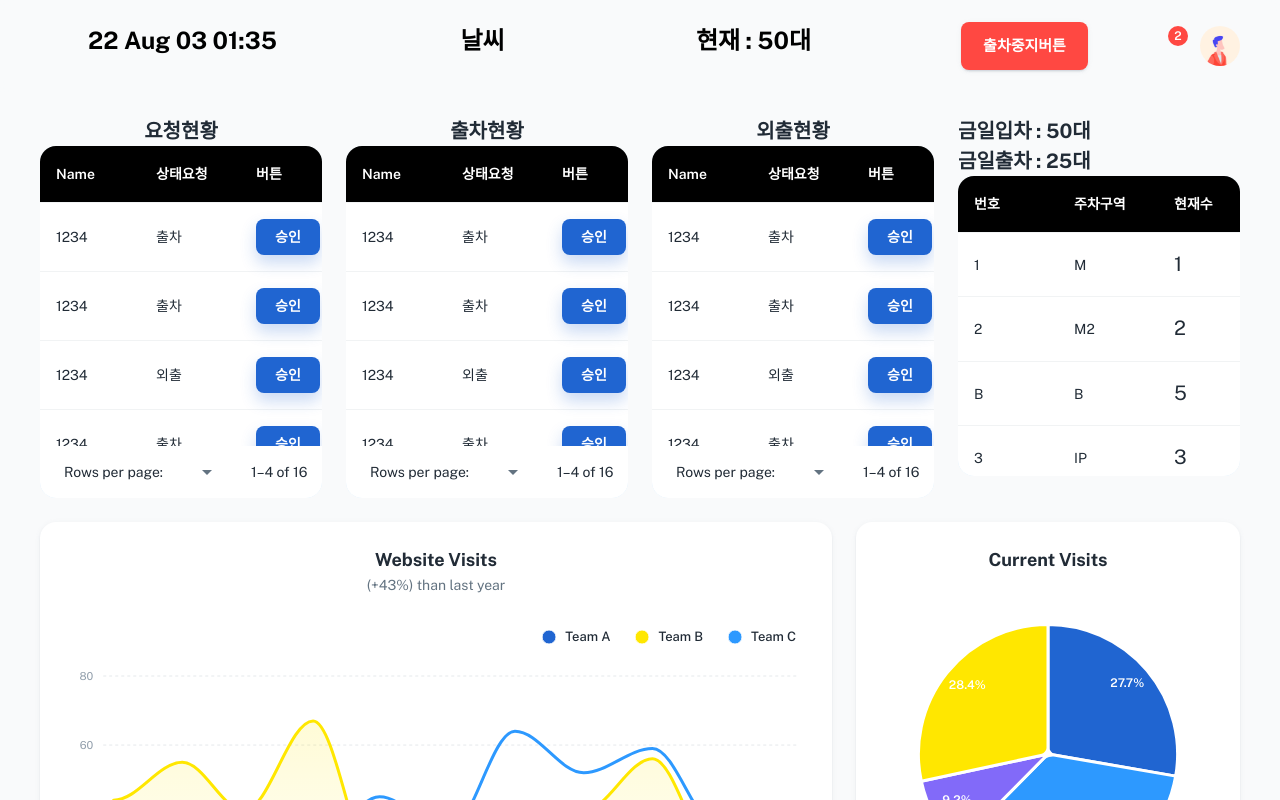
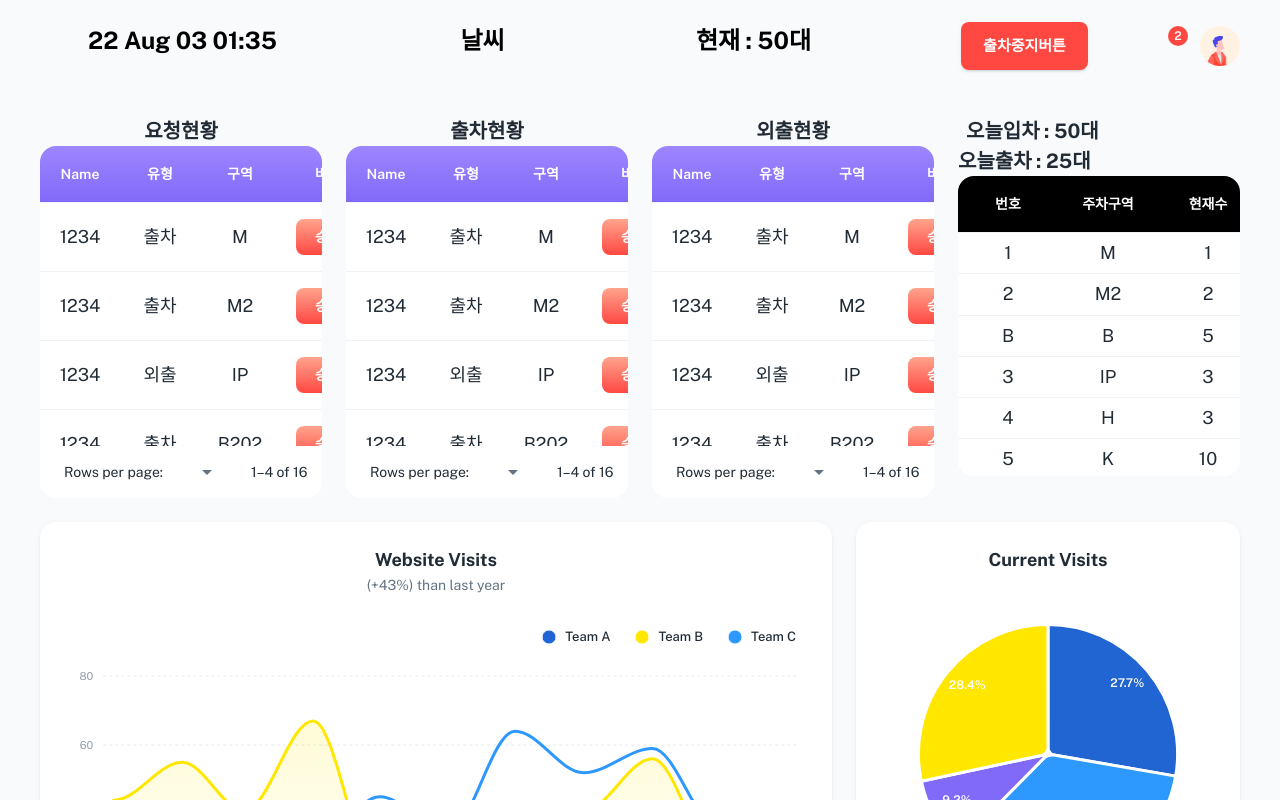
Before and after one commit to wogus216/EasyValetParking, a React (Create React App) app: page /dashboard/parking-system in a window 1280 px wide. Shown: the top 800 px of the page. Built offline with nearby package versions, Linux system fonts and the light colour scheme; some icons are missing; a web font is replaced by a local one.

Commit message:
[0.0.9] 현황판 완성

```diff
--- a/package.json
+++ b/package.json
@@ -2,7 +2,7 @@
   "name": "@minimal/material-kit-react",
   "author": "minimals.cc",
   "licence": "MIT",
-  "version": "0.0.8",
+  "version": "0.0.9",
   "private": false,
   "scripts": {
     "start": "react-scripts start",
--- a/src/pages/ParkingSystem.js
+++ b/src/pages/ParkingSystem.js
@@ -49,10 +49,10 @@ export default function ParkingSystem() {
 
           <Grid item xs={12} sm={6} md={3}>
             <Grid container>
-              <Typography marginRight={10} variant="h5">
-                금일입차 : 50대
+              <Typography marginLeft={1} marginRight={9} variant="h5">
+                오늘입차 : 50대
               </Typography>
-              <Typography variant="h5">금일출차 : 25대</Typography>
+              <Typography variant="h5">오늘출차 : 25대</Typography>
             </Grid>
 
             <StatusBox purpose="주차구역" />
--- a/src/sections/parkingSystem/ParkginglotTable.js
+++ b/src/sections/parkingSystem/ParkginglotTable.js
@@ -14,14 +14,6 @@ const columns = [
   { id: 'button', label: '현재수', minWidth: 100 },
 ];
 
-// const rows = [
-//   { id: '0', keyNumber: '1', parkginglotName: 'M', status: 'M' },
-//   { id: '1', keyNumber: '2', parkginglotName: 'M2', status: 'M2' },
-//   { id: '2', keyNumber: 'B', parkginglotName: 'B', status: 'parkginglogStatus.B' },
-//   { id: '3', keyNumber: '3', parkginglotName: 'IP', status: 'parkginglogStatus.IP' },
-//   { id: '4', keyNumber: '4', parkginglotName: 'K', status: 'parkginglogStatus.K' },
-// ];
-
 export default function ParkginglotTable() {
   const [parkginglogStatus, setparkginglogStatus] = useState({
     M: 1,
@@ -35,16 +27,19 @@ export default function ParkginglotTable() {
     { id: '0', keyNumber: '1', parkginglotName: 'M', status: parkginglogStatus.M },
     { id: '1', keyNumber: '2', parkginglotName: 'M2', status: parkginglogStatus.M2 },
     { id: '2', keyNumber: 'B', parkginglotName: 'B', status: parkginglogStatus.B },
-    { id: '3', keyNumber: '3', parkginglotName: 'IP', status: parkginglogStatus.IP },
-    { id: '4', keyNumber: '4', parkginglotName: 'K', status: parkginglogStatus.K },
+    { id: '4', keyNumber: '3', parkginglotName: 'IP', status: parkginglogStatus.IP },
+    { id: '3', keyNumber: '4', parkginglotName: 'H', status: parkginglogStatus.IP },
+    { id: '5', keyNumber: '5', parkginglotName: 'K', status: parkginglogStatus.K },
   ];
   const StyledTableCell = styled(TableCell)(({ theme }) => ({
     [`&.${tableCellClasses.head}`]: {
       backgroundColor: theme.palette.common.black,
       color: theme.palette.common.white,
+      textAlign: 'center',
     },
     [`&.${tableCellClasses.body}`]: {
-      fontSize: 20,
+      fontSize: 18,
+      textAlign: 'center',
     },
   }));
 
@@ -54,7 +49,7 @@ export default function ParkginglotTable() {
         <Table>
           <TableHead st>
             {columns.map((column) => (
-              <StyledTableCell key={column.id} align={column.align} style={{ top: 57, minWidth: column.minWidth }}>
+              <StyledTableCell key={column.id} style={{ top: 57, minWidth: column.minWidth }}>
                 {column.label}
               </StyledTableCell>
             ))}
@@ -63,9 +58,9 @@ export default function ParkginglotTable() {
           <TableBody>
             {rows.map((data, i) => (
               <TableRow key={data.id}>
-                <TableCell>{data.keyNumber}</TableCell>
-                <TableCell>{data.parkginglotName}</TableCell>
-                <StyledTableCell>{data.status}</StyledTableCell>
+                <StyledTableCell size="small">{data.keyNumber}</StyledTableCell>
+                <StyledTableCell size="small">{data.parkginglotName}</StyledTableCell>
+                <StyledTableCell size="small">{data.status}</StyledTableCell>
               </TableRow>
             ))}
           </TableBody>
--- a/src/sections/parkingSystem/ParkingStatusTable.js
+++ b/src/sections/parkingSystem/ParkingStatusTable.js
@@ -10,28 +10,29 @@ import TableRow from '@mui/material/TableRow';
 import { Button, styled } from '@mui/material';
 
 const columns = [
-  { id: 'name', label: 'Name', minWidth: 100 },
-  { id: 'code', label: '상태요청', minWidth: 100 },
-  { id: 'button', label: '버튼', minWidth: 100 },
+  { id: 'name', label: 'Name', minWidth: 80 },
+  { id: 'code', label: '유형', minWidth: 80 },
+  { id: 'parkinglot', label: '구역', minWidth: 80 },
+  { id: 'button', label: '버튼', minWidth: 80 },
 ];
 
 const rows = [
-  { id: '0', carNumber: '1234', request: '출차' },
-  { id: '1', carNumber: '1234', request: '출차' },
-  { id: '2', carNumber: '1234', request: '외출' },
-  { id: '3', carNumber: '1234', request: '출차' },
-  { id: '4', carNumber: '8678', request: '외출' },
-  { id: '5', carNumber: '6788', request: '출차' },
-  { id: '6', carNumber: '6787', request: '외출' },
-  { id: '7', carNumber: '4564', request: '출차' },
-  { id: '8', carNumber: '1234', request: '외출' },
-  { id: '9', carNumber: '1234', request: '외출' },
-  { id: '10', carNumber: '1234', request: '외출' },
-  { id: '11', carNumber: '1234', request: '외출' },
-  { id: '12', carNumber: '1234', request: '외출' },
-  { id: '13', carNumber: '1234', request: '외출' },
-  { id: '14', carNumber: '1234', request: '외출' },
-  { id: '15', carNumber: '6789', request: '외출' },
+  { id: '0', carNumber: '1234', parkinglot: 'M', request: '출차' },
+  { id: '1', carNumber: '1234', parkinglot: 'M2', request: '출차' },
+  { id: '2', carNumber: '1234', parkinglot: 'IP', request: '외출' },
+  { id: '3', carNumber: '1234', parkinglot: 'B202', request: '출차' },
+  { id: '4', carNumber: '8678', parkinglot: 'B211', request: '외출' },
+  { id: '5', carNumber: '6788', parkinglot: 'B301', request: '출차' },
+  { id: '6', carNumber: '6787', parkinglot: 'B211', request: '외출' },
+  { id: '7', carNumber: '4564', parkinglot: 'B211', request: '출차' },
+  { id: '8', carNumber: '1234', parkinglot: 'B211', request: '외출' },
+  { id: '9', carNumber: '1234', parkinglot: 'M2', request: '외출' },
+  { id: '10', carNumber: '1234', parkinglot: 'H', request: '외출' },
+  { id: '11', carNumber: '1234', parkinglot: 'B251', request: '외출' },
+  { id: '12', carNumber: '1234', parkinglot: 'B111', request: '외출' },
+  { id: '13', carNumber: '1234', parkinglot: 'B311', request: '외출' },
+  { id: '14', carNumber: '1234', parkinglot: 'H', request: '외출' },
+  { id: '15', carNumber: '6789', parkinglot: 'M', request: '외출' },
 ];
 
 export default function ParkingStatusTable() {
@@ -49,19 +50,27 @@ export default function ParkingStatusTable() {
 
   const StyledTableCell = styled(TableCell)(({ theme }) => ({
     [`&.${tableCellClasses.head}`]: {
-      backgroundColor: theme.palette.common.black,
+      background: theme.palette.gradients.violet,
       color: theme.palette.common.white,
+      textAlign: 'center',
     },
     [`&.${tableCellClasses.body}`]: {
-      fontSize: 14,
+      fontSize: 18,
+      textAlign: 'center',
+      backgroundColor: theme.palette.gradients.info,
     },
+  }));
+
+  const StyledButton = styled(Button)(({ theme }) => ({
+    background: theme.palette.gradients.error,
+    color: theme.palette.common.white,
   }));
 
   return (
     <Paper sx={{ width: '100%' }}>
       <TableContainer sx={{ maxHeight: 300 }}>
         <Table>
-          <TableHead st>
+          <TableHead>
             {columns.map((column) => (
               <StyledTableCell key={column.id} align={column.align} style={{ top: 57, minWidth: column.minWidth }}>
                 {column.label}
@@ -72,11 +81,12 @@ export default function ParkingStatusTable() {
           <TableBody>
             {rows.slice(page * rowsPerPage, page * rowsPerPage + rowsPerPage).map((data) => (
               <TableRow key={data.id}>
-                <TableCell>{data.carNumber}</TableCell>
-                <TableCell>{data.request}</TableCell>
-                <TableCell>
-                  <Button variant="contained">승인</Button>
-                </TableCell>
+                <StyledTableCell>{data.carNumber}</StyledTableCell>
+                <StyledTableCell>{data.request}</StyledTableCell>
+                <StyledTableCell>{data.parkinglot}</StyledTableCell>
+                <StyledTableCell>
+                  <StyledButton>승인</StyledButton>
+                </StyledTableCell>
               </TableRow>
             ))}
           </TableBody>
--- a/src/sections/parkingSystem/StatusBox.js
+++ b/src/sections/parkingSystem/StatusBox.js
@@ -19,21 +19,17 @@ StatusBox.propTypes = {
   sx: PropTypes.object,
 };
 
-export default function StatusBox({ color = 'primary', purpose, sx, ...other }) {
+export default function StatusBox({ purpose }) {
   return (
     <>
       <Card
         sx={{
           boxShadow: 0,
           textAlign: 'center',
-          color: (theme) => theme.palette[color].darker,
-          bgcolor: (theme) => theme.palette[color].lighter,
-          ...sx,
         }}
-        {...other}
       >
         {purpose === '주차구역' && <ParkginglotTable />}
-        {purpose !== '주차구역' && <ParkingStatusTable />}
+        {purpose !== '주차구역' && <ParkingStatusTable purpose="유형" />}
       </Card>
     </>
   );
--- a/src/theme/palette.js
+++ b/src/theme/palette.js
@@ -85,9 +85,10 @@ const ERROR = {
 const GRADIENTS = {
   primary: createGradient(PRIMARY.light, PRIMARY.main),
   info: createGradient(INFO.light, INFO.main),
-  success: createGradient(SUCCESS.light, SUCCESS.main),
+  success: createGradient(SUCCESS.light, SUCCESS.dark),
   warning: createGradient(WARNING.light, WARNING.main),
   error: createGradient(ERROR.light, ERROR.main),
+  violet: createGradient('#9E86FF', '#826AF9'),
 };
 
 const CHART_COLORS = {
```
Also changed, not shown: 1 other file (tests, documents, lock files or other folders).
